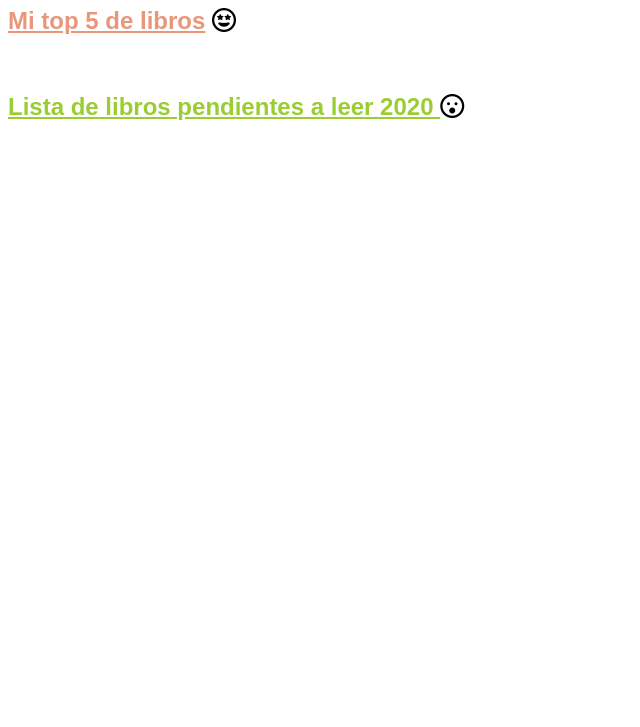
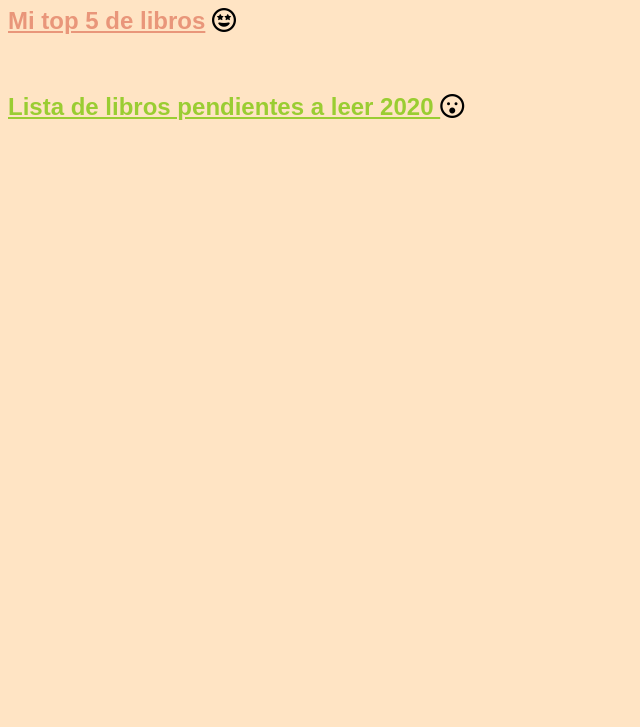
Before and after one commit to gscaramutti/cualita.github.io, a plain HTML site: page index.html in a window 1280 px wide. Shown: the part 73-800 px from the top of the page, without its empty margins (0-640 px from the left). Drawn offline with Linux system fonts and the light colour scheme.

Commit message:
revisioncss

```diff
--- a/css/styles.css
+++ b/css/styles.css
@@ -1,7 +1,6 @@
 body {
     font-family: Arial, Helvetica, sans-serif;
-    background-attachment:url("../imagenes/hpwallpapper.png");
-    background-repeat: no-repeat;
+    background-color: bisque;
 }
 img{
     border: silver 5px solid;
--- a/index.html
+++ b/index.html
@@ -9,11 +9,7 @@
 </head>
   <!-- Place your kit's code here -->
 <script src="https://kit.fontawesome.com/743aada988.js" crossorigin="anonymous"></script>
-<style>
-    body {
-        font-family: Arial, Helvetica, sans-serif;
-    }
-</style>
+
 
 <body>
     <h1 style="color:purple">  <i class="fas fa-book"></i> Mis libros favoritos </h1>
```
